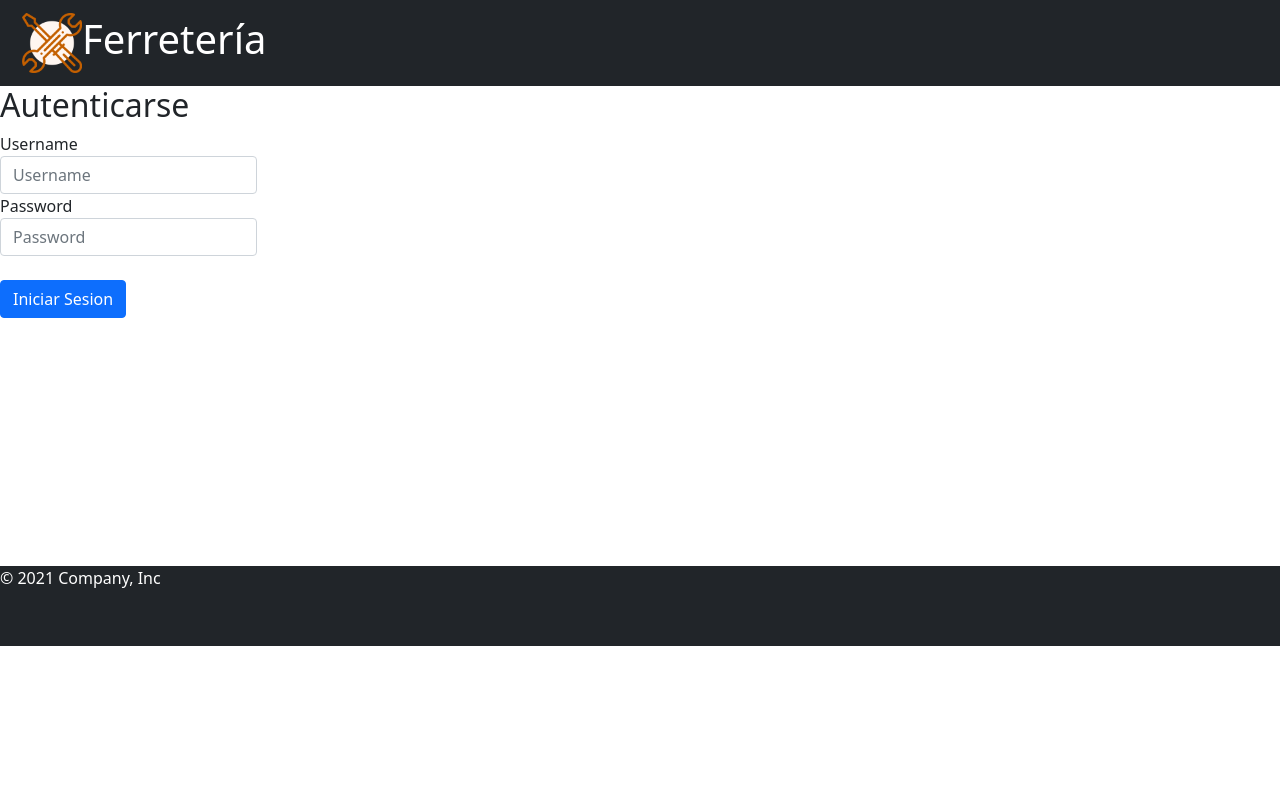
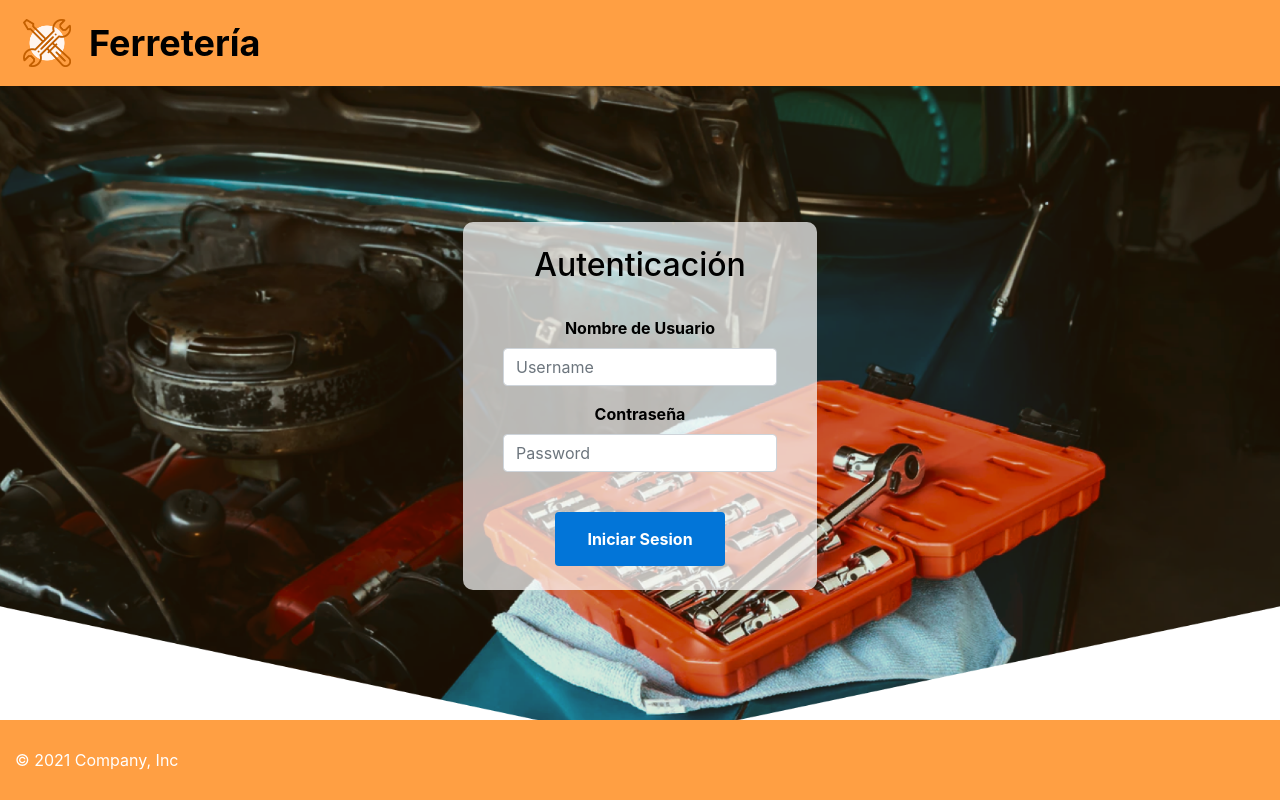
Before and after one commit to Mikheltodd/ferreteria-front, a Vue app: page /user/auth in a window 1280 px wide. Built offline with nearby package versions, Linux system fonts and the light colour scheme; what @vue/apollo-option would draw is missing.

Commit message:
UserAuth Styling

```diff
--- a/public/assets/styles/components.css
+++ b/public/assets/styles/components.css
@@ -1,6 +1,67 @@
+.welcome-user{
+    display: flex;
+    padding: 1.5em;
+    background-color: rgba(255, 159, 67, 0.6);
+    height: 100%;
+    width: 100%;
+    justify-content: center;
+    align-items: center;
+    font-weight: bold;
+  }
+
+  .welcome-user span {
+    color: white;
+  }
 
 
-/* .auth_user{
+
+.auth_user{
+    display: flex;
+    padding: 1.5em;
+    height: 100%;
+    width: 100%;
+    justify-content: center;
+    align-items: center;
+
+}
+
+.container_auth_user {
+    display: flex;
+    border-radius: 10px;
+    padding: 1.5em 2.5em;
+    flex-direction: column;
+    justify-content: center;
+    align-items: center;
+    background-color: rgba(255, 255, 255, 0.7);
+    height: 100%;
+    width: auto;
+    justify-content: center;
+    align-items: center;
+    font-weight: bold;
+    text-align: center;
+}
+
+.submit-button{
+    background-color: #0275d8;
+    border: none;
+    color: white;
+    padding: 15px 32px;
+    text-align: center;
+    text-decoration: none;
+    display: inline-block;
+    transition-duration: 0.5s;
+    cursor: pointer;
+    font-weight: bold;
+}
+
+.submit-button:hover {
+    background-color: rgba(255, 159, 67, 1);
+    color: black;
+  }
+
+
+  /* --------- */
+  /* .auth_user{
     margin: 0;
     padding: 0%;
     height: 100%;
@@ -63,4 +124,75 @@
     color: #E5E7E9;
     background: crimson;
     border: 1px solid #283747;
-} */
+}
+
+#Account {
+    width: 100%;
+    height: 120%;
+
+    display: flex;
+    justify-content: center;
+    align-items: center;
+    flex-direction: column;
+  }
+
+  .container {
+    padding: 70px;
+    border: 1px solid rgba(0, 0, 0, 0.3);
+    border-radius: 20px;
+  }
+
+  #Account h2 {
+    font-size: 30px;
+    color: #283747;
+  }
+  #Account span {
+    color: crimson;
+    font-weight: bold;
+  }
+
+#User {
+
+    height: 100%;
+    width: 100%;
+    display: flex;
+    justify-content: center;
+    align-items: center;
+  }
+
+  #User h2 {
+    font-size: 50px;
+    color: #283747;
+  }
+
+  #User span {
+    color: crimson;
+    font-weight: bold;
+  }
+
+#Account {
+    width: 100%;
+    height: 120%;
+
+    display: flex;
+    justify-content: center;
+    align-items: center;
+    flex-direction: column;
+  }
+
+  .container {
+    padding: 70px;
+    border: 1px solid rgba(0, 0, 0, 0.3);
+    border-radius: 20px;
+  }
+
+  #Account h2 {
+    font-size: 30px;
+    color: #283747;
+  }
+  #Account span {
+    color: crimson;
+    font-weight: bold;
+  }
+
+  */
--- a/public/assets/styles/main.css
+++ b/public/assets/styles/main.css
@@ -1,73 +1,59 @@
-* {box-sizing: border-box;}
+* {box-sizing: border-box;color: black;  }
 
-footer{
-    min-height: 10vh;
+header, footer{
+  padding: 0.5em;
+  background-color: #ff9f43ff;
+  display: flex;
+  flex-direction: row;
+  justify-content: space-between;
+  flex-flow: wrap;
+  align-items: center;
 }
 
-
-.header, .footer {
-    overflow: hidden;
-    background-color: #f1f1f1;
-    padding: 20px 10px;
-}
 
 .logotype{
   display: flex;
   align-items: center;
   padding: 0.5em;
 }
+
 .logotype img{
   max-height: 3em;
 }
 
-  .header a, .footer a {
-    float: left;
-    color: black;
-    text-align: center;
-    padding: 12px;
-    text-decoration: none;
-    font-size: 18px;
-    line-height: 25px;
-    border-radius: 4px;
+.logotype span{
+  font-size: 2.25em;
+  font-weight: bold;
+  padding-left: 0.5em;
 }
 
-  .header a.logo {
-    font-size: 25px;
+.navigation-container{
   font-weight: bold;
-  }
-
-  .header a:hover {
-    background-color: #ddd;
-    color: black;
-  }
-
-  .header a.active {
-    background-color: dodgerblue;
-    color: white;
-  }
-
-  .header-right {
-    float: right;
-  }
-
-  @media screen and (max-width: 500px) {
-    .header a {
-      float: none;
-      display: block;
-      text-align: left;
-    }
-
-    .header-right {
-      float: none;
-    }
+  font-size: 1.05em;
 }
 
 .main-component{
   display: flex;
-      margin: auto;
-      min-height: 60vh;
-      vertical-align: middle;
+  align-items: center;
+  justify-content: center;
+  min-height: 80vh;
+  background-image: url(../images/hero.png);
+  background-repeat: no-repeat;
+  background-position: center;
+  background-color: white;
+  background-size: cover;
 }
+
+
+
+footer{
+  min-height: 10vh;
+  position: fixed;
+  left: 0;
+  bottom: 0;
+  width: 100%;
+}
+
 
 
 /* ------------ */
@@ -124,6 +110,65 @@ footer{
     border: 1px solid #e5e7e9;
   }
 
+  .header, .footer {
+    overflow: hidden;
+    background-color: #f1f1f1;
+    padding: 20px 10px;
+}
+
+
+
+  .header a, .footer a {
+    float: left;
+    color: black;
+    text-align: center;
+    padding: 12px;
+    text-decoration: none;
+    font-size: 18px;
+    line-height: 25px;
+    border-radius: 4px;
+  }
+
+  .header a.logo {
+    font-size: 25px;
+    font-weight: bold;
+  }
+
+  .header a:hover {
+    background-color: #ddd;
+    color: black;
+  }
+
+  .header a.active {
+    background-color: dodgerblue;
+    color: white;
+  }
+
+  .header-right {
+    float: right;
+  }
+
+
+  @media screen and (max-width: 500px) {
+    .header a {
+      float: none;
+      display: block;
+      text-align: left;
+    }
+
+    .header-right {
+      float: none;
+    }
+  }
+
+  .main-component{
+      display: flex;
+      margin: auto;
+      min-height: 60vh;
+      vertical-align: middle;
+
+  }
+
   .main-component {
     height: 75vh;
     margin: 0%;
--- a/src/App.vue
+++ b/src/App.vue
@@ -1,29 +1,43 @@
 <template>
   <div id="app" class="app">
-    <header>
-      <nav class="navbar navbar-dark bg-dark">
-        <div class="container-fluid">
-          <a class="navbar-brand logotype" href="#">
-            <img src="../public/assets/Logo.png" alt="Logo Ferretería" />
-            <h1>Ferretería</h1>
-          </a>
-          <ul class="nav nav-tabs nav-fill">
+    <header class="container-fluid">
+      <div class="logotype">
+        <a href="#">
+          <img src="../public/assets/Logo.png" alt="Logo Ferretería" />
+        </a>
+        <span>Ferretería</span>
+      </div>
+
+      <div class="navigation-container">
+        <nav class="navbar">
+          <ul class="nav nav-tabs">
             <li class="nav-item">
               <a class="nav-link" v-on:click="init" v-if="is_auth">Inicio</a>
             </li>
-            <li class="nav-item">
-              <a class="nav-link" v-on:click="account" v-if="is_auth"
+
+            <li class="nav-item dropdown" v-if="is_auth">
+              <a
+                class="nav-link dropdown-toggle"
+                data-toggle="dropdown"
+                role="button"
+                aria-haspopup="true"
+                aria-expanded="false"
                 >Productos</a
               >
+              <div class="dropdown-menu">
+                <a class="dropdown-item" v-if="is_auth">Listar Productos</a>
+                <a class="dropdown-item" v-on:click="account" v-if="is_auth"
+                  >Consultar</a
+                >
+                <div class="dropdown-divider"></div>
+                <a class="dropdown-item" v-on:click="historial" v-if="is_auth"
+                  >Eliminar</a
+                >
+              </div>
             </li>
             <li class="nav-item">
               <a class="nav-link" v-on:click="transacction" v-if="is_auth"
                 >Transacciones</a
-              >
-            </li>
-            <li class="nav-item">
-              <a class="nav-link" v-on:click="historial" v-if="is_auth"
-                >Eliminar</a
               >
             </li>
             <li class="nav-item">
@@ -32,17 +46,15 @@
               >
             </li>
           </ul>
-        </div>
-      </nav>
+        </nav>
+      </div>
     </header>
 
     <div class="main-component">
       <router-view v-on:log-in="logIn"></router-view>
     </div>
 
-    <footer
-      class="flex-wrap justify-content-between align-items-center bg-dark"
-    >
+    <footer class="container-fluid">
       <span class="text-white">&copy; 2021 Company, Inc</span>
     </footer>
   </div>
@@ -103,7 +115,6 @@ export default {
       localStorage.setItem("user_id", data.userId);
       localStorage.setItem("current_username", username);
 
-
       await this.updateAccessToken();
       if (this.is_auth) this.init();
     },
--- a/src/components/Account.vue
+++ b/src/components/Account.vue
@@ -15,11 +15,7 @@
         Nombre del prducto:
         <span>${{ getProduct.name }} </span>
       </h2>
-         <input
-          type="text"
-
-          placeholder="Id Usuario Destino"
-        />
+      <input type="text" placeholder="Id Usuario Destino" />
     </div>
   </div>
 </template>
@@ -37,9 +33,9 @@ export default {
       getProduct: {
         id: "null",
         name: "null",
-        quantity:"null",
-        price:"null"
-      }
+        quantity: "null",
+        price: "null",
+      },
     };
   },
 
@@ -63,7 +59,7 @@ export default {
         return {
           getProductUserId: localStorage.getItem("user_id"),
 
-          getProductId:"10"
+          getProductId: "001",
         };
       },
     },
@@ -73,28 +69,5 @@ export default {
 
 
 <style>
-#Account {
-  width: 100%;
-  height: 120%;
-
-  display: flex;
-  justify-content: center;
-  align-items: center;
-  flex-direction: column;
-}
-
-.container {
-  padding: 70px;
-  border: 1px solid rgba(0, 0, 0, 0.3);
-  border-radius: 20px;
-}
-
-#Account h2 {
-  font-size: 30px;
-  color: #283747;
-}
-#Account span {
-  color: crimson;
-  font-weight: bold;
-}
+@import "../../public/assets/styles/components.css";
 </style>
--- a/src/components/User.vue
+++ b/src/components/User.vue
@@ -1,43 +1,28 @@
 <template>
-    <div id="User">
-        <h2>Hola  <span> {{username}}, </span>  ¡Bienvenido!</h2>
-    </div>
+  <div class="welcome-user" id="User">
+    <h2>
+      Hola <span> {{ username }}, </span> ¡Bienvenido!
+    </h2>
+  </div>
 </template>
 
 <script>
-    export default {
-        name: "User",
+export default {
+  name: "User",
 
-        data:function(){
-            return {
-                username: "none"
-            }
-        },
+  data: function () {
+    return {
+      username: "none",
+    };
+  },
 
-        created: function(){
-            this.username = this.$route.params.username
-        }
-    }
+  created: function () {
+    this.username = this.$route.params.username;
+  },
+};
 </script>
 
 
 <style>
-    #User{
-        width: 100%;
-        height: 100%;
-
-        display: flex;
-        justify-content: center;
-        align-items: center;
-    }
-
-    #User h2{
-        font-size: 50px;
-        color: #283747;
-    }
-
-    #User span{
-        color: crimson;
-        font-weight: bold;
-    }
+@import "../../public/assets/styles/components.css";
 </style>
--- a/src/components/UserAuth.vue
+++ b/src/components/UserAuth.vue
@@ -1,29 +1,31 @@
 <template>
   <div id="AuthUser" class="auth_user">
     <div class="container_auth_user">
-      <h2>Autenticarse</h2>
+      <h2>Autenticación</h2>
+      <br />
       <form v-on:submit.prevent="processAuthUser">
         <div class="form-group">
-          <label for="userInputUsername">Username</label>
+          <label for="userInputUsername">Nombre de Usuario</label>
           <input
+            type="text"
             class="form-control"
-            type="text"
+            id="userInputUsername"
+            placeholder="Username"
             v-model="user_in.username"
-            placeholder="Username"
           />
         </div>
         <div class="form-group">
-          <label for="userInputPassword">Password</label>
+          <label for="userInputPassword">Contraseña</label>
           <input
+            type="password"
             class="form-control"
-            type="password"
+            id="userInputPassword"
+            placeholder="Password"
             v-model="user_in.password"
-            placeholder="Password"
           />
-          <br />
         </div>
-
-        <button class="btn btn-primary" type="submit">Iniciar Sesion</button>
+        <br />
+        <button type="submit" class="btn submit-button">Iniciar Sesion</button>
       </form>
     </div>
   </div>
```
Also changed, not shown: public/index.html (+8 -14 lines). Lines whose indentation alone changed are shown as unchanged.
